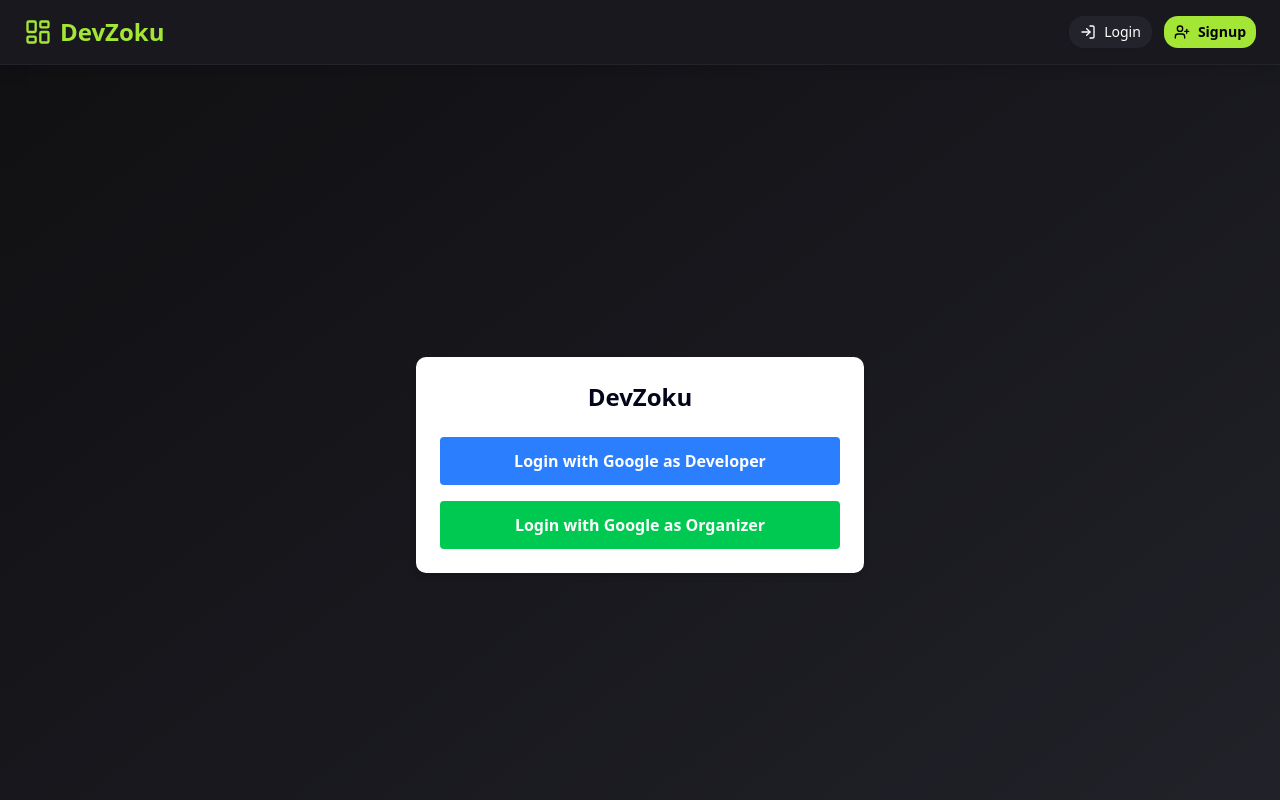
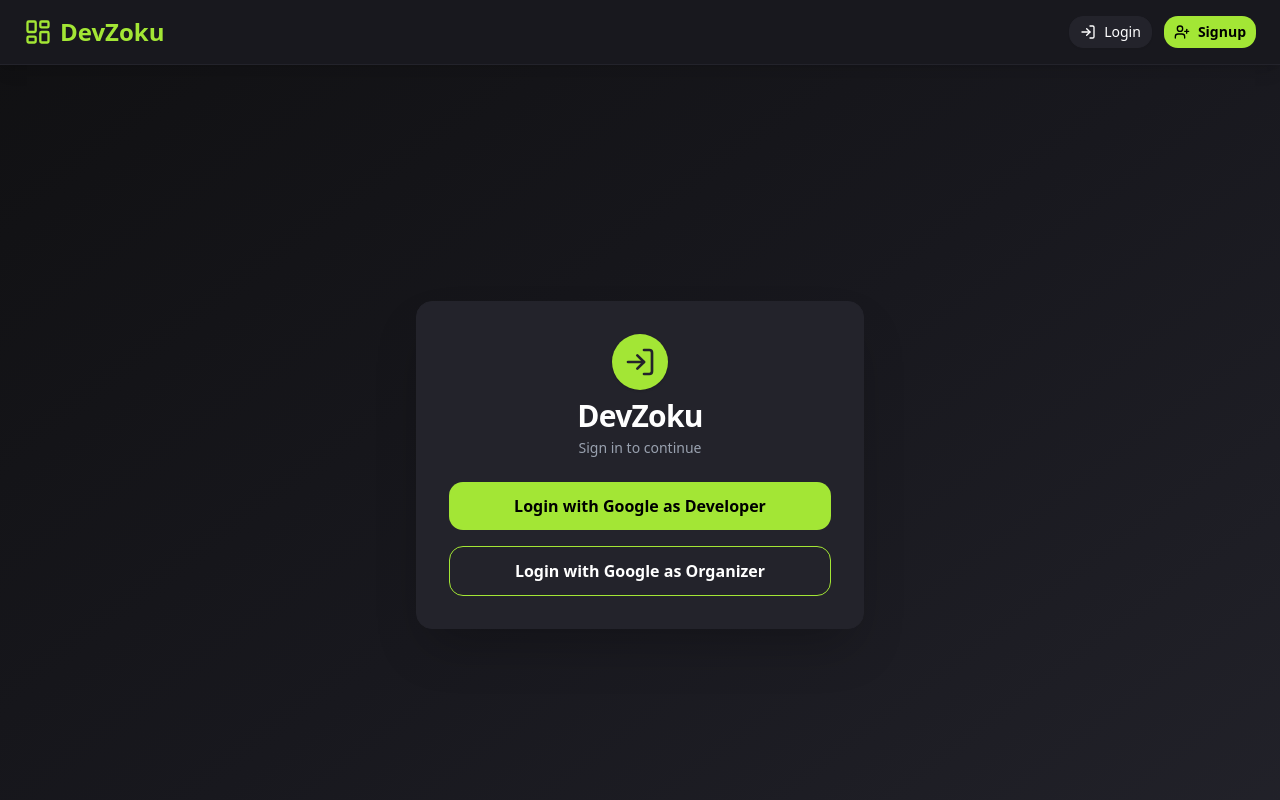
Before and after one commit to SnehaSharma245/DevZoku, a Next.js app in the folder client/: page /auth/login in a window 1280 px wide. Shown: the top 800 px of the page. Built offline with nearby package versions, Linux system fonts and the light colour scheme; no server answers.

Commit message:
feat: enhance styling and layout of Login component

```diff
--- a/client/src/app/auth/login/page.tsx
+++ b/client/src/app/auth/login/page.tsx
@@ -1,6 +1,7 @@
 "use client";
 import { useAuth } from "@/hooks/useAuth";
 import React from "react";
+import { LogIn } from "lucide-react";
 
 const Login = () => {
   const handleGoogleLoginForDeveloper = () => {
@@ -26,20 +27,28 @@ const Login = () => {
   }
 
   return (
-    <div className="min-h-screen flex items-center justify-center">
-      <div className="max-w-md w-full bg-white rounded-lg shadow-md p-6">
-        <h1 className="text-2xl font-bold text-center mb-6">DevZoku</h1>
-        <div className="space-y-4">
+    <div className="min-h-screen flex items-center justify-center ">
+      <div className="max-w-md w-full bg-[#23232b] rounded-2xl shadow-2xl p-8 border border-[#23232b] flex flex-col items-center">
+        <div className="flex flex-col items-center mb-6">
+          <div className="w-14 h-14 rounded-full bg-[#a3e635] flex items-center justify-center mb-2 shadow">
+            <LogIn className="w-8 h-8 text-[#23232b]" />
+          </div>
+          <h1 className="text-3xl font-extrabold text-white tracking-tight mb-1">
+            DevZoku
+          </h1>
+          <p className="text-gray-400 text-sm">Sign in to continue</p>
+        </div>
+        <div className="space-y-4 w-full">
           <button
             onClick={handleGoogleLoginForDeveloper}
-            className="w-full bg-blue-500 hover:bg-blue-600 text-white font-bold py-3 px-4 rounded flex items-center justify-center"
+            className="w-full bg-[#a3e635] hover:bg-lime-400 text-black font-bold py-3 px-4 rounded-xl flex items-center justify-center transition"
           >
             <span>Login with Google as Developer</span>
           </button>
 
           <button
             onClick={handleGoogleLoginForOrganizer}
-            className="w-full bg-green-500 hover:bg-green-600 text-white font-bold py-3 px-4 rounded flex items-center justify-center"
+            className="w-full bg-[#23232b] border border-[#a3e635] hover:bg-[#23232b]/80 text-white font-bold py-3 px-4 rounded-xl flex items-center justify-center transition"
           >
             <span>Login with Google as Organizer</span>
           </button>
```
